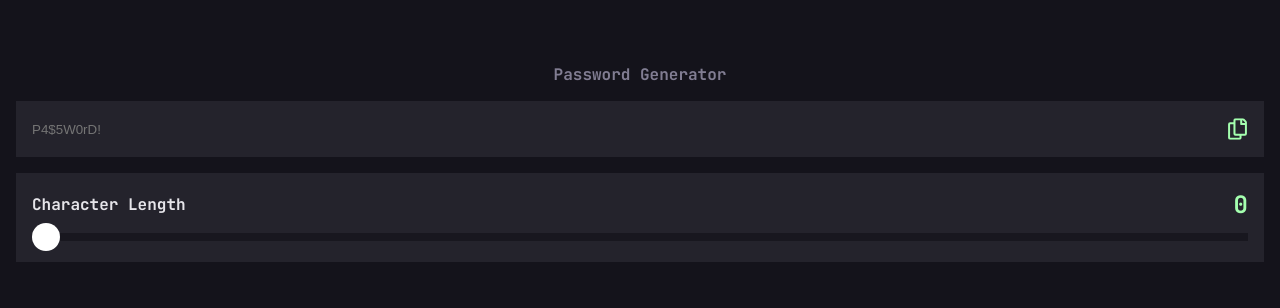
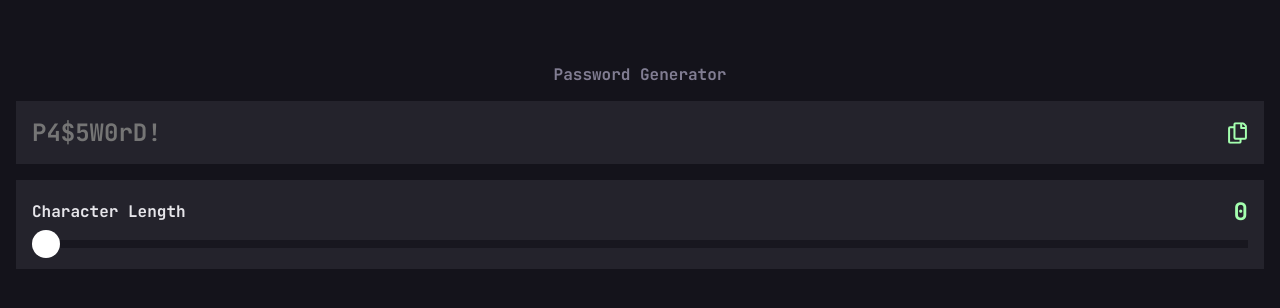
Before and after one commit to GeorgeMachaidze/password-generator, a React (Create React App) app: page / in a window 1280 px wide. Shown: the top 308 px of the page. Built offline with nearby package versions, Linux system fonts and the light colour scheme; the HTML template or start-up script is replaced by a standard one.

Commit message:
add input range

```diff
--- a/src/App.css
+++ b/src/App.css
@@ -17,6 +17,9 @@ h1{
   padding: 16px;
   background-color: #24232C;
   border: 0;
+  font-size: 24px;
+  width: 144px;
+  font-family: JetBrains Mono;
 }
 .textInput:focus{
   border: 0;
--- a/src/text-input.js
+++ b/src/text-input.js
@@ -11,7 +11,7 @@ function TextInput(){
 
       <div>
       <input
-      className='textInput'
+        className='textInput'
         type="text"
         id="textInput"
         name="textInput"
```
